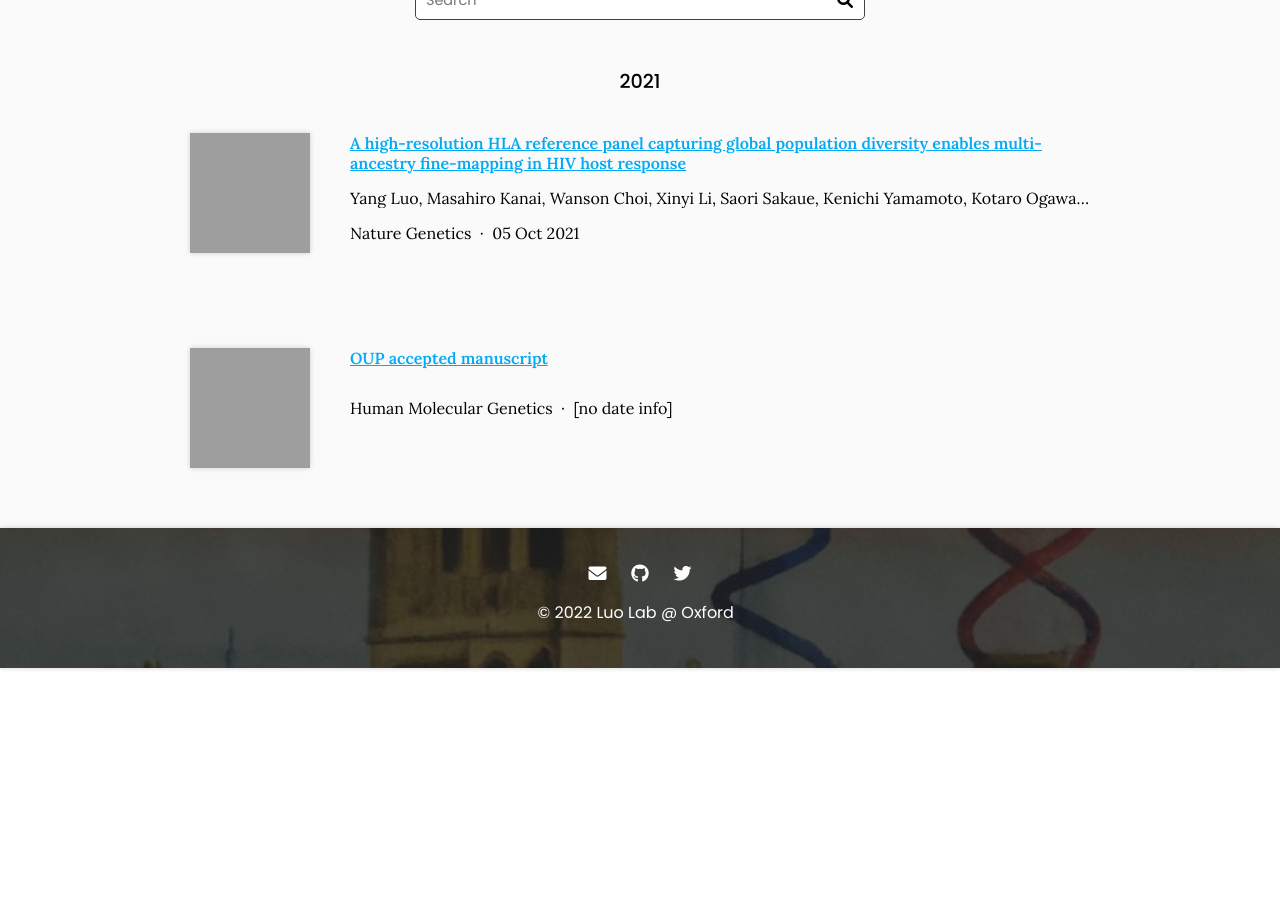
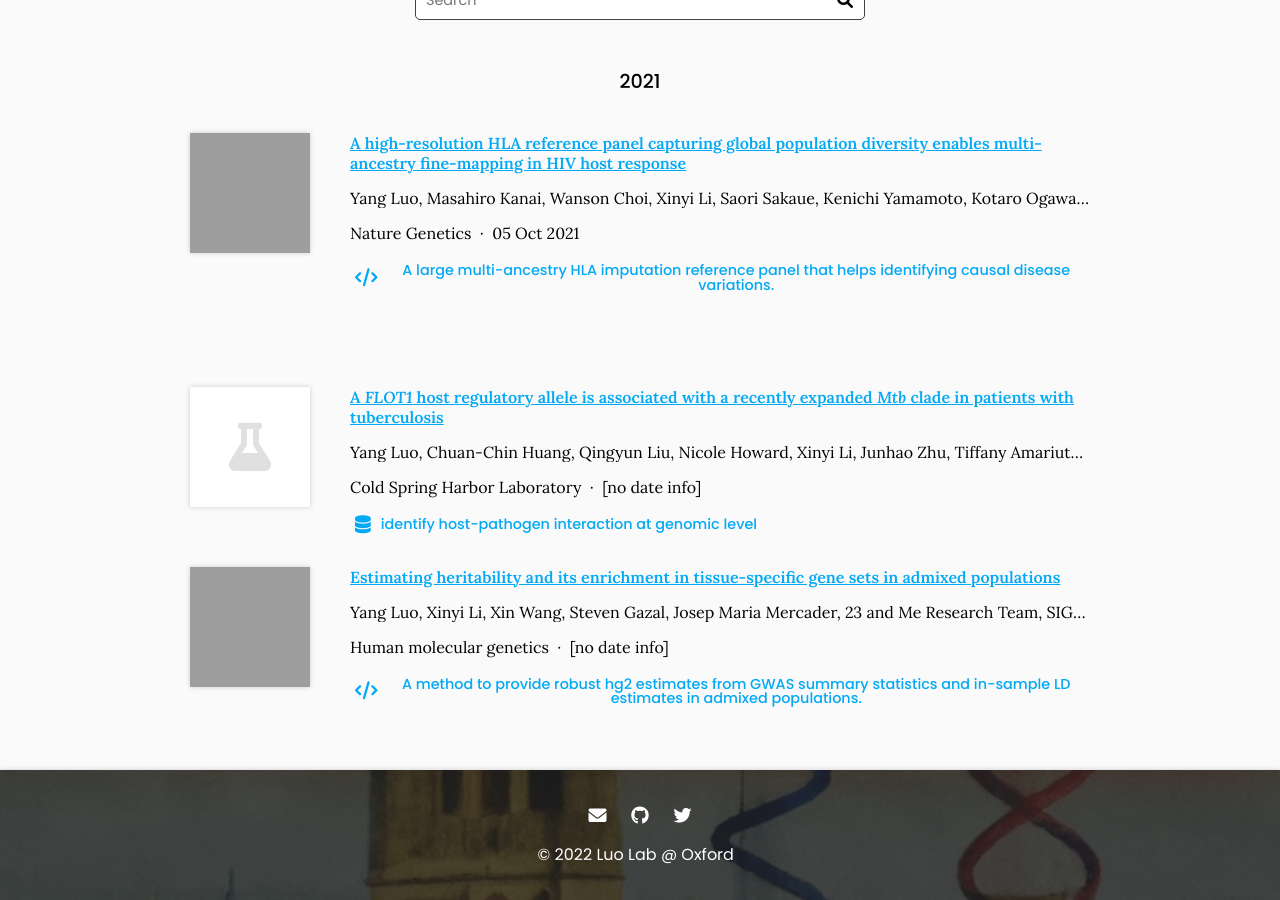
Before and after one commit to yang-luo-lab/yang-luo-lab.github.io, a Jekyll site: the page built from research/index.md, in a window 1280 px wide and 900 px high, scrolled down 627 px. Built offline with Jekyll 4.4.1, drawn with Linux system fonts in a browser that asks for light colours; before the commit the page ends 1295 px from its top, so only the background shows below that; grey boxes are pictures that could not be loaded.

Commit message:
Generate citations

```diff
--- a/_data/citations.yaml
+++ b/_data/citations.yaml
@@ -443,21 +443,62 @@
   link: https://doi.org/gm2tsn
   image: https://media.springernature.com/full/springer-static/image/art%3A10.1038%2Fs41588-021-00935-7/MediaObjects/41588_2021_935_Fig1_HTML.png
   extra-links:
-  - type: source code
+  - type: source
     text: A large multi-ancestry HLA imputation reference panel that helps identifying
       causal disease variations.
     link: https://github.com/yang-luo-lab/HLA-TAPAS
-  _cache: 97ec17b86ec7ccee81739534af4c5656561ac2cdb2d4d0d268aa037f3b948571
-- id: doi:10.1093/hmg/ddab130
-  title: OUP accepted manuscript
-  authors: []
-  publisher: Human Molecular Genetics
+  _cache: 63e30a242283c8af646886110c90c422f3a969e128ffebec9ecafa21543b0f9a
+- id: pmc:PMC8330913
+  title: Estimating heritability and its enrichment in tissue-specific gene sets in
+    admixed populations
+  authors:
+  - Yang Luo
+  - Xinyi Li
+  - Xin Wang
+  - Steven Gazal
+  - Josep Maria Mercader
+  - ' 23 and Me Research Team'
+  - ' SIGMA Type 2 Diabetes Consortium'
+  - Benjamin M Neale
+  - Jose C Florez
+  - Adam Auton
+  - Alkes L Price
+  - Hilary K Finucane
+  - Soumya Raychaudhuri
+  publisher: Human molecular genetics
   date: ''
-  link: https://doi.org/gpfs23
+  link: https://www.ncbi.nlm.nih.gov/pmc/articles/PMC8330913/
   image: https://www.ncbi.nlm.nih.gov/pmc/articles/instance/8330913/bin/ddab130f1.jpg
   extra-links:
-  - type: source code
+  - type: source
     link: https://github.com/yang-luo-lab/cov-ldsc
     text: A method to provide robust hg2 estimates from GWAS summary statistics and
       in-sample LD estimates in admixed populations.
-  _cache: ce29ae420c0b99f8c63ccd83af4bee28eb86537d7f5a6de5fab933a3130f0e9b
+  _cache: e0d15215c23f714ebcb2f86bf6ba2e1f9818cba1148f8e4586f09f9f0fbf608b
+- id: doi:10.1101/2022.02.07.22270622
+  title: A <i>FLOT1</i> host regulatory allele is associated with a recently expanded
+    <i>Mtb</i> clade in patients with tuberculosis
+  authors:
+  - Yang Luo
+  - Chuan-Chin Huang
+  - Qingyun Liu
+  - Nicole Howard
+  - Xinyi Li
+  - Junhao Zhu
+  - Tiffany Amariuta
+  - Samira Asgari
+  - Kazuyoshi Ishigaki
+  - Roger Calderon
+  - D. Branch Moody
+  - Leonid Lecca
+  - Sarah M. Fortune
+  - Megan B. Murray
+  - Soumya Raychaudhuri
+  publisher: Cold Spring Harbor Laboratory
+  date: ''
+  link: https://doi.org/gqx44s
+  extra-links:
+  - type: data
+    link: https://github.com/immunogenomics/TB-g2g
+    text: identify host-pathogen interaction at genomic level
+  _cache: 3f96ea4cebe9fc4e316ea5f7eea0f9d49b0186a1ab0be4f6e248f2f62ddb2751
```
